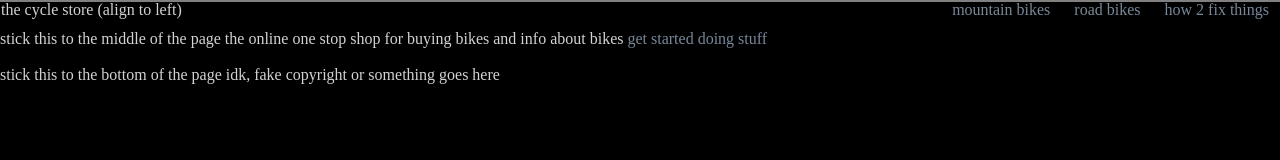
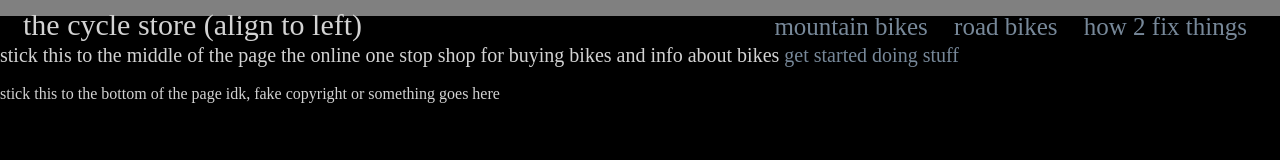
Before and after one commit to I-s-aac/the-cycle-store, a plain HTML site: page index.html in a window 1280 px wide. Drawn offline with Linux system fonts and the light colour scheme.

Commit message:
added stuff for main, tried to make the header have a background, made nav smaller and more centered to other text Tue, Aug 20, 2024  9:40:39 AM

```diff
--- a/style.css
+++ b/style.css
@@ -6,6 +6,10 @@
 
 html, body {
     background-color: black;
+}
+
+main {
+    font-size: 20px;
 }
 
 a {
@@ -18,12 +22,18 @@ a:hover {
 }
 
 header {
+    padding: 5px 20px;
+    font-size: 30px;
     margin-bottom: 10px;
-    border: 1px solid gray;
+    color: black;
+    border: 3px solid gray;
+    background-color: gray;
 }
 
 nav {
     float: right;
+    font-size: 25px;
+    margin-top: 5px;
 }
 
 nav a {
```
